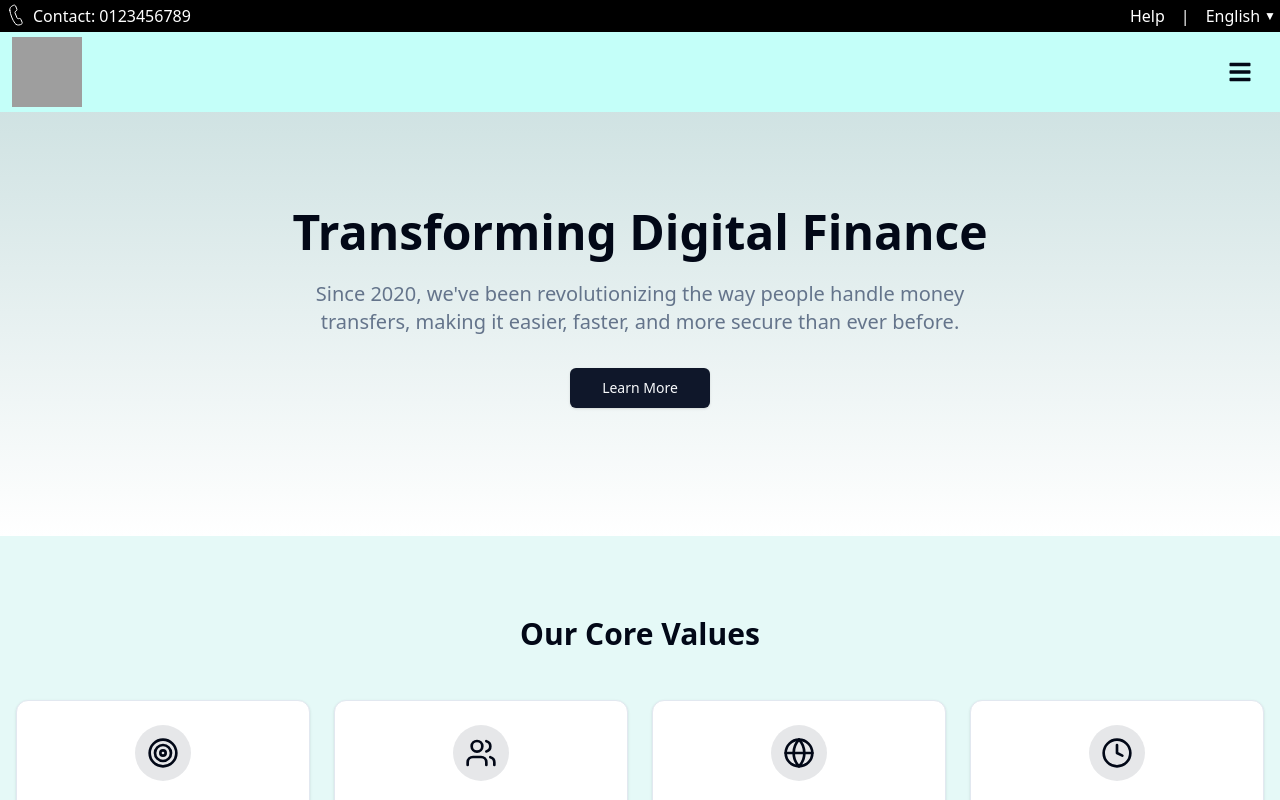
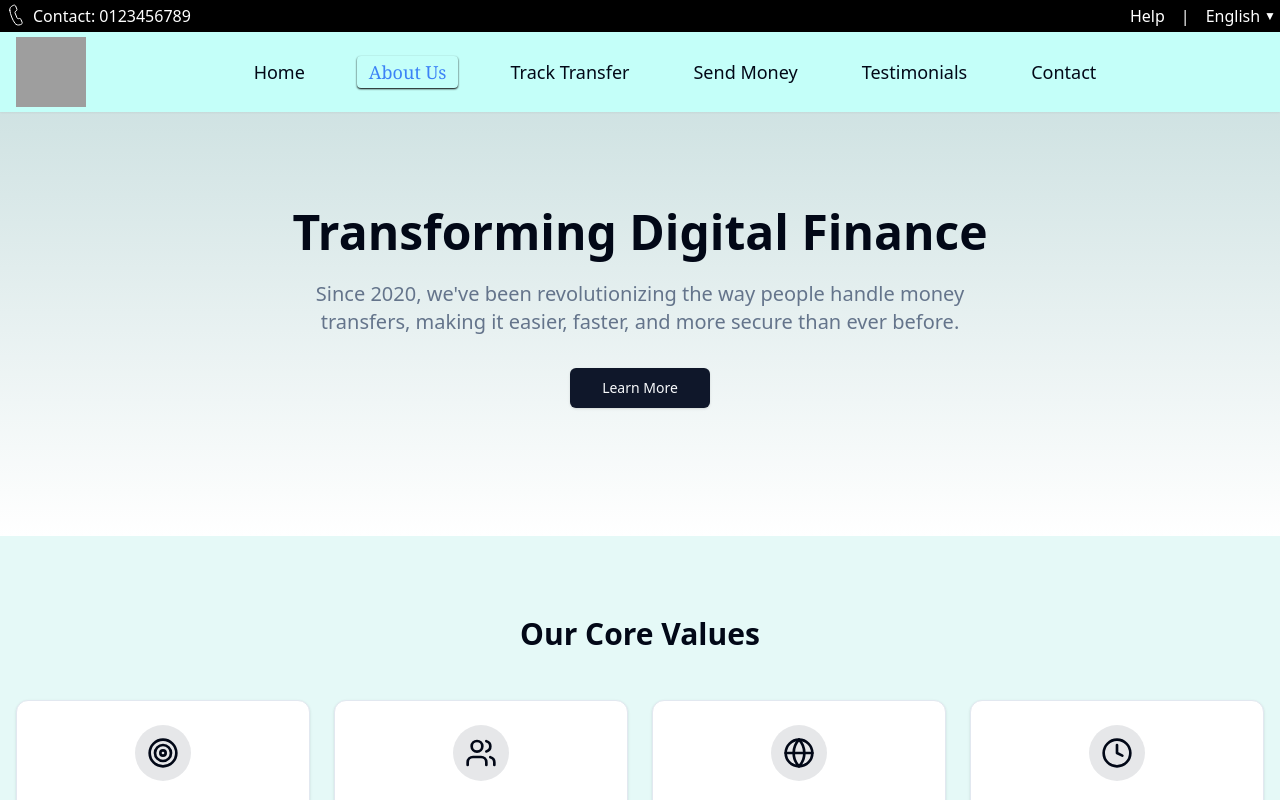
Before and after one commit to Raajkumarrai/SendMoney_Mobile, a React (Vite) app: page /about in a window 1280 px wide. Shown: the top 800 px of the page. Built offline with nearby package versions, Linux system fonts and the light colour scheme; grey boxes are pictures that could not be loaded.

Commit message:
pushed at 3/6

```diff
--- a/package.json
+++ b/package.json
@@ -18,6 +18,7 @@
     "@radix-ui/react-slot": "^1.1.2",
     "class-variance-authority": "^0.7.1",
     "clsx": "^2.1.1",
+    "framer-motion": "^12.4.10",
     "lucide-react": "^0.475.0",
     "react": "^19.0.0",
     "react-dom": "^19.0.0",
--- a/src/pages/home/HomePage.tsx
+++ b/src/pages/home/HomePage.tsx
@@ -5,9 +5,11 @@ import { useNavigate } from "react-router-dom";
 
 export default function HomePage() {
   const navigate = useNavigate();
+
   const sendMoney = () => {
     navigate("/sendMoney");
   };
+
   return (
     <div className="min-h-screen bg-[#E6FFFC]">
       <section className="px-4 py-12 text-center md:py-16">
@@ -21,9 +23,10 @@ export default function HomePage() {
             Send money to your loved ones securely and instantly with our global
             money transfer service.
           </p>
+
           <Button
             onClick={sendMoney}
-            className="bg-[#00B8A9] hover:bg-[#00A699] text-white"
+            className="bg-[#00B8A9] hover:bg-[#1b4e4a] text-white duration-300 transition"
             size="lg"
           >
             Send Money
@@ -89,8 +92,9 @@ export default function HomePage() {
               <p className="text-gray-500">
                 Download Our App for The Fastest & Secure Way
               </p>
+
               <Button
-                className="bg-[#00B8A9] hover:bg-[#00A699] text-white"
+                className="bg-[#00B8A9] hover:bg-[#1b4e4a] text-white transition duration-300"
                 onClick={sendMoney}
               >
                 Send Money
--- a/src/pages/nav/TopBarNav.tsx
+++ b/src/pages/nav/TopBarNav.tsx
@@ -1,9 +1,12 @@
 import { useState } from "react";
-import { Link } from "react-router-dom";
+import { Link, useLocation } from "react-router-dom";
 import { FaBars, FaTimes } from "react-icons/fa";
+import { motion, AnimatePresence } from "framer-motion";
 
 const TopBarNav = () => {
   const [isOpen, setIsOpen] = useState(false);
+  const location = useLocation(); // Track current page
+
   const navLinks = [
     { path: "/home", label: "Home" },
     { path: "/about", label: "About Us" },
@@ -14,52 +17,77 @@ const TopBarNav = () => {
   ];
 
   return (
-    <div>
-      <div
-        className="flex justify-between h-20 w-full p-3 items-center"
-        style={{
-          backgroundColor: "rgba(196, 255, 249, 1)",
-        }}
-      >
-        <div className="h-[70px] w-[70px]">
-          <img src="../logo.png" alt="Send Money" className="h-full w-full" />
-        </div>
-
-        <div className=" p-4">
-          <button
-            onClick={() => setIsOpen(!isOpen)}
-            className="text-3xl flex items-center gap-2"
-          >
-            {isOpen ? (
-              <>
-                <FaTimes className="text-2xl" />
-              </>
-            ) : (
-              <>
-                <FaBars className="text-2xl" />
-              </>
-            )}
-          </button>
-        </div>
+    <nav
+      className="flex justify-between items-center w-full p-4 h-20 sticky top-0 bg-opacity-80 z-50 shadow-sm"
+      style={{ backgroundColor: "rgba(196, 255, 249, 1)" }}
+    >
+      {/* Logo */}
+      <div className="h-[70px] w-[70px]">
+        <img src="../logo.png" alt="Send Money" className="h-full w-full" />
       </div>
 
-      {isOpen && (
-        <div className="relative">
-          <div className="bg-white p-4 absolute right-0 top-25 w-auto h-auto z-10">
-            <ul className="text-lg">
+      {/* Desktop Navigation */}
+      <ul className="hidden md:flex space-x-10 text-lg">
+        {navLinks.map(({ path, label }) => (
+          <li key={path}>
+            <Link
+              to={path}
+              className={`transition duration-300 px-3 py-1 rounded ${
+                location.pathname === path
+                  ? "text-blue-500 font-serif shadow-sm shadow-black"
+                  : "hover:text-blue-300"
+              }`}
+            >
+              {label}
+            </Link>
+          </li>
+        ))}
+      </ul>
+
+      {/* Mobile Menu Button with Rotation Animation */}
+      <motion.button
+        onClick={() => setIsOpen(!isOpen)}
+        className="md:hidden text-3xl"
+        animate={{ rotate: isOpen ? 180 : 0 }}
+        transition={{ duration: 0.3 }}
+      >
+        {isOpen ? <FaTimes /> : <FaBars />}
+      </motion.button>
+
+      {/* Mobile Navigation with Smooth Animation */}
+      <AnimatePresence>
+        {isOpen && (
+          <motion.div
+            initial={{ opacity: 0, x: 100 }}
+            animate={{ opacity: 1, x: 0 }}
+            exit={{ opacity: 0, x: 100 }}
+            transition={{ duration: 0.3 }}
+            className="fixed mt-0 top-0 right-0 w-full h-screen bg-white md:hidden flex flex-col items-center justify-center shadow-lg"
+          >
+            <ul className="text-lg text-center space-y-6">
               {navLinks.map(({ path, label }) => (
-                <li key={path} className="p-2 transition-all duration-200">
-                  <Link to={path} className="w-full h-full">
+                <li key={path} className="p-4 text-xl">
+                  <Link
+                    to={path}
+                    onClick={() => setIsOpen(false)}
+                    className={`transition duration-300 px-3 py-1 rounded ${
+                      location.pathname === path
+                        ? "text-blue-500 font-serif shadow-md shadow-black"
+                        : ""
+                    }`}
+                  >
                     {label}
                   </Link>
-                  <hr />
                 </li>
               ))}
             </ul>
-          </div>
-        </div>
-      )}
-    </div>
+          </motion.div>
+        )}
+      </AnimatePresence>
+
+      {/* This span will be visible only on desktop */}
+      <span className="hidden md:inline-block"></span>
+    </nav>
   );
 };
 
--- a/src/pages/signup/Form.tsx
+++ b/src/pages/signup/Form.tsx
@@ -31,6 +31,7 @@ export default function Form() {
     if (
       formData.firstName === "" ||
       formData.lastName === "" ||
+      formData.dob === "" ||
       formData.address === "" ||
       formData.password.length <= 8 ||
       formData.mobile.length != 10
--- a/src/pages/testimonials/Form.tsx
+++ b/src/pages/testimonials/Form.tsx
@@ -1,69 +1,81 @@
+import { motion } from "framer-motion";
+
 const Form = () => {
   const clients = [
     {
-      name: "Client Name",
+      name: "Client Name 1",
       description:
         "Lorem Ipsum is simply dummy text of the printing and typesetting industry.",
       image: "./money.png?height=300&width=400",
     },
     {
-      name: "Client Name",
+      name: "Client Name 2",
       description:
         "Lorem Ipsum is simply dummy text of the printing and typesetting industry.",
       image: "./money.png?height=300&width=400",
     },
     {
-      name: "Client Name",
+      name: "Client Name 3",
       description:
         "Lorem Ipsum is simply dummy text of the printing and typesetting industry.",
       image: "./money.png?height=300&width=400",
     },
     {
-      name: "Client Name",
+      name: "Client Name 4",
       description:
         "Lorem Ipsum is simply dummy text of the printing and typesetting industry.",
       image: "./money.png?height=300&width=400",
     },
     {
-      name: "Client Name",
+      name: "Client Name 5",
       description:
         "Lorem Ipsum is simply dummy text of the printing and typesetting industry.",
       image: "./money.png?height=300&width=400",
     },
     {
-      name: "Client Name",
+      name: "Client Name 6",
       description:
         "Lorem Ipsum is simply dummy text of the printing and typesetting industry.",
       image: "./money.png?height=300&width=400",
     },
     {
-      name: "Client Name",
+      name: "Client Name 7",
       description:
         "Lorem Ipsum is simply dummy text of the printing and typesetting industry.",
       image: "./money.png?height=300&width=400",
     },
   ];
+
   return (
     <div>
       <main className="container min-h-screen mx-auto px-4 py-8">
-        <div className="grid grid-cols-1 lg:grid-cols-2 gap-8">
+        <div className="grid grid-cols-1 lg:grid-cols-3 gap-5">
           {clients.map((client, index) => (
-            <div
+            <motion.div
               key={index}
-              className="flex flex-col sm:flex-row gap-4 items-start  bg-slate-100 p-4 rounded-lg"
+              className="flex flex-col sm:flex-row gap-4 items-start bg-slate-100 p-3 rounded-lg cursor-pointer"
+              whileHover={{ scale: 1.05 }} // Apply scaling effect on hover
+              transition={{ duration: 0.3 }} // Smooth transition
             >
-              <div className="w-full sm:w-48 h-48 relative rounded-lg overflow-hidden">
+              <motion.div
+                className="w-full sm:w-40 h-25 relative rounded-lg overflow-hidden"
+                whileHover={{ scale: 1.1 }} // Zoom in the image on hover
+                transition={{ duration: 0.2 }}
+              >
                 <img
                   src={client.image || "/placeholder.svg"}
                   alt={`${client.name} Testimonial`}
                   className="object-cover w-full h-full"
                 />
+              </motion.div>
+              <div className="flex-1">
+                <h2 className=" font-bold mb-2">{client.name}</h2>
+                <hr />
+                <p className="text-gray-600 text-sm mt-2 font-arial">
+                  {client.description}
+                </p>
               </div>
-              <div className="flex-1">
-                <h2 className="text-xl font-bold mb-2">{client.name}</h2>
-                <p className="text-gray-600">{client.description}</p>
-              </div>
-            </div>
+            </motion.div>
           ))}
         </div>
       </main>
```
Also changed, not shown: 1 other file (tests, documents, lock files or other folders).
